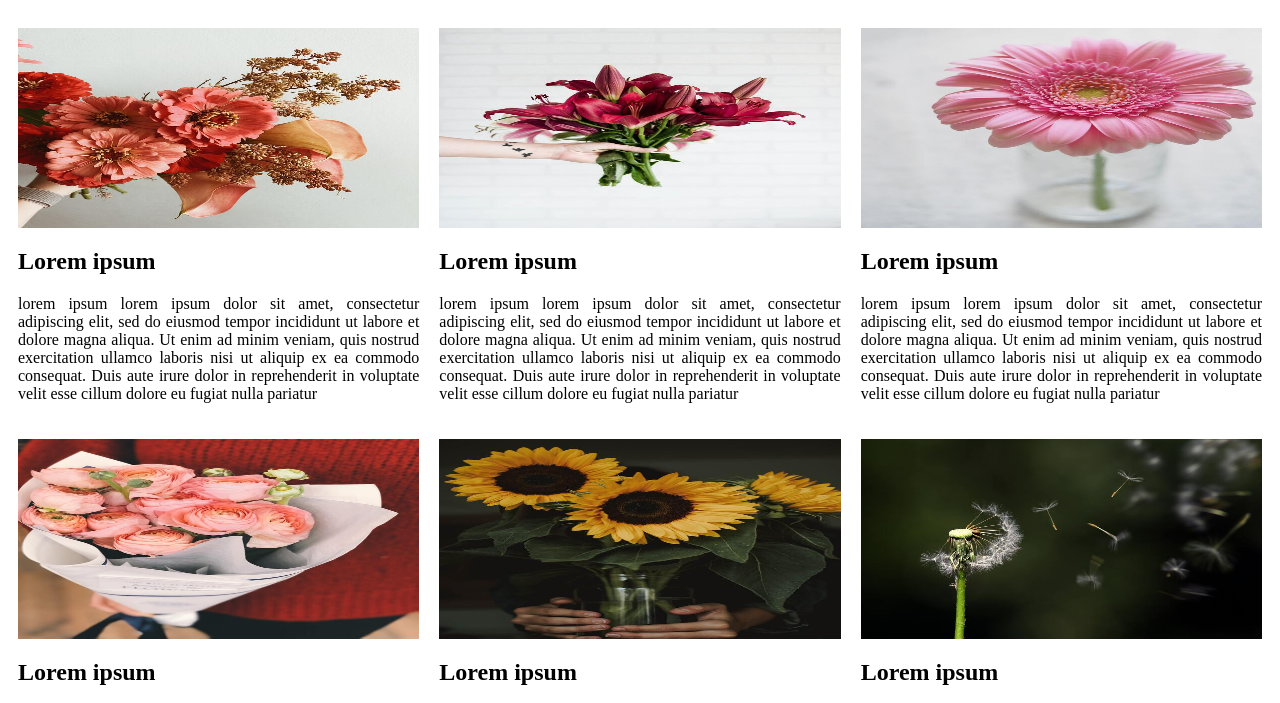
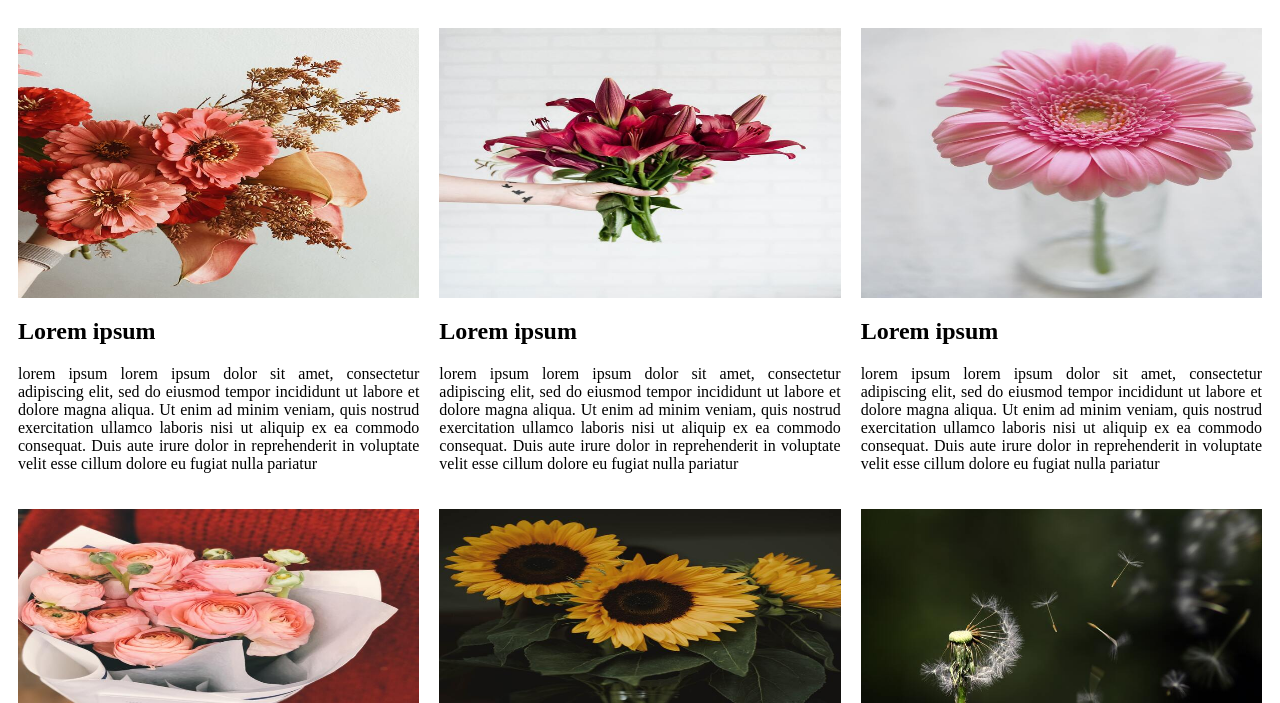
Before and after one commit to aanc1122/Day06-07, a plain HTML site: page ex01/src/index.html in a window 1280 px wide. Shown: the part 48-751 px from the top of the page. Drawn offline with Linux system fonts and the light colour scheme; files whose address does not match are found by name.

Commit message:
Cards Gallery Page

```diff
--- a/ex01/style/index.css
+++ b/ex01/style/index.css
@@ -19,17 +19,6 @@ h1 {text-align: center;}
 
   img {
     width: 100%;
-    height: 200px;
+    height: 270px;
 
   }
-
- /* img:active {
-    position: absolute;
-    top: 20%;
-    left: 20%;
-
-
-    width: 800px;
-    height: 600px;
-
-  } */
```
